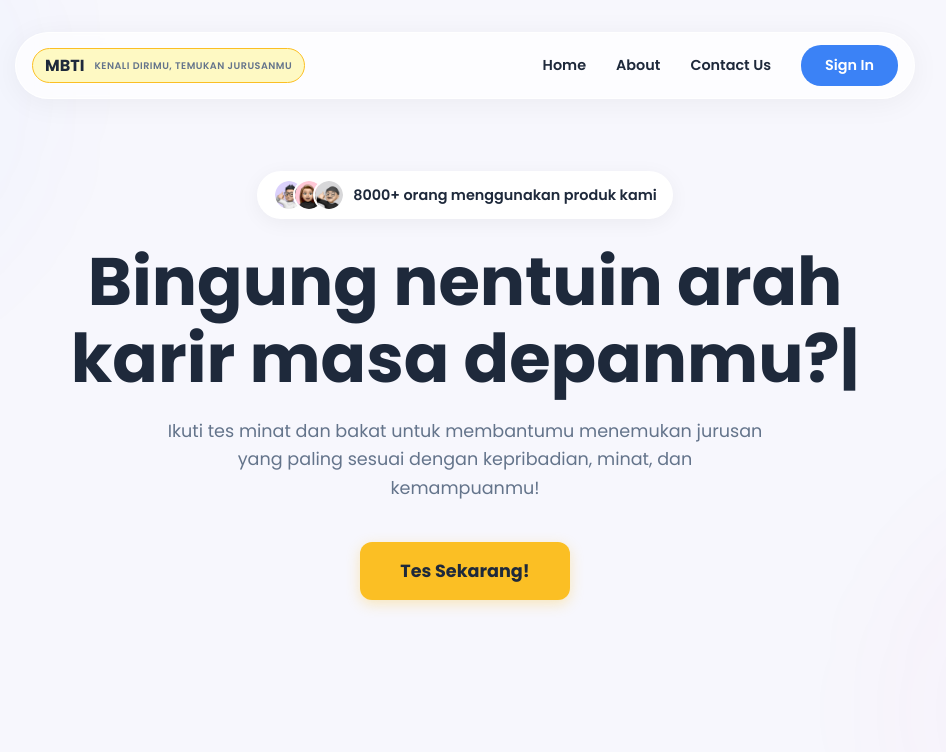
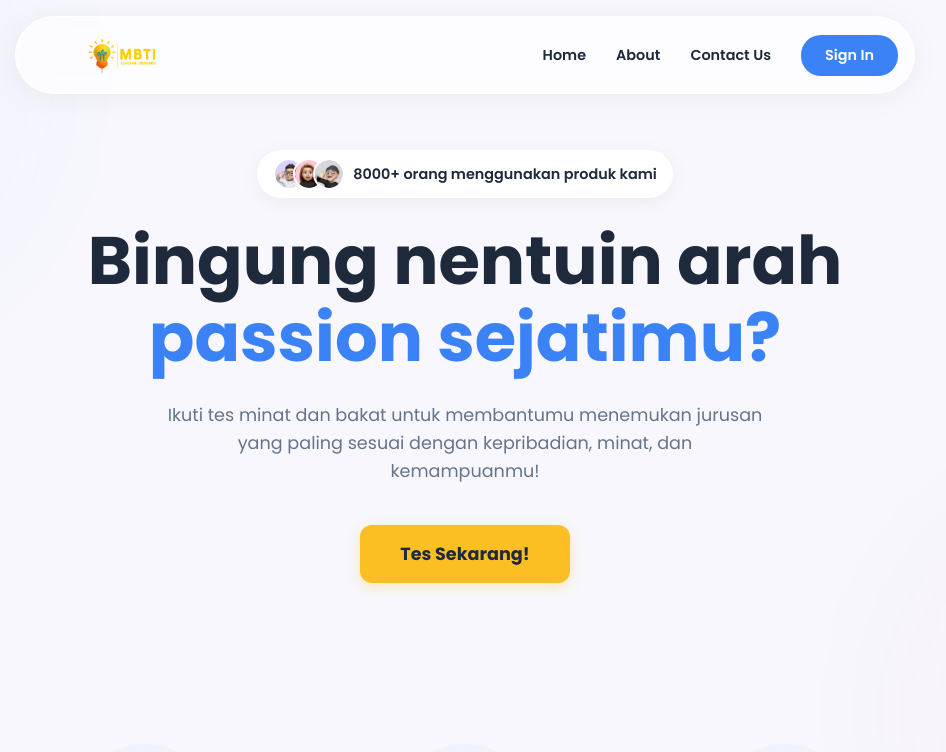
Before and after one commit to alwifdd/jurusan-app, a Next.js app: page / in a window 1280 px wide. Shown: the top 752 px of the page, without its empty margins (175-1121 px from the left). Built offline with nearby package versions, Linux system fonts and the light colour scheme; no server answers.

Commit message:
logo & humburger fix

```diff
--- a/src/app/globals.css
+++ b/src/app/globals.css
@@ -11,25 +11,32 @@
   --font-family: "Poppins", sans-serif;
 }
 
-/* Tambahkan ini untuk box-sizing yang lebih baik secara global */
-html {
-  box-sizing: border-box;
+/* ========================================================= */
+/* ===== SOLUSI FINAL UNTUK MASALAH GESER KE SAMPING ===== */
+/* ========================================================= */
+html,
+body {
+  max-width: 100%;
   overflow-x: hidden;
 }
+
+#__next {
+  width: 100%;
+  overflow-x: hidden;
+}
+/* ========================================================= */
 
 *,
 *::before,
 *::after {
-  box-sizing: inherit;
+  box-sizing: border-box;
 }
-/* ----------------------------------------------------------- */
 
 body {
   margin: 0;
   font-family: var(--font-family);
   background-color: var(--bg-main);
   color: var(--text-dark);
-  overflow-x: hidden; /* Mencegah scroll horizontal pada body */ /* <--- TAMBAHAN DI SINI */
 }
 
 .container {
--- a/src/components/HeroSection/HeroSection.tsx
+++ b/src/components/HeroSection/HeroSection.tsx
@@ -1,11 +1,20 @@
-// src/app/components/HeroSection/HeroSection.tsx
+// src/app/components/HeroSection/HeroSection.tsx (FINAL DENGAN ANIMASI ULANG SAAT SCROLL)
+
 "use client";
-import React from "react";
+import React, { useState, useEffect, useRef } from "react";
 import Image from "next/image";
-import { TypeAnimation } from "react-type-animation";
-import { motion } from "framer-motion";
-import Link from "next/link"; // Pastikan Link diimpor
+import { motion, AnimatePresence, useInView } from "framer-motion"; // 1. Impor useInView
+import Link from "next/link";
 import styles from "@/components/styles/HeroSection.module.css";
+
+// Teks yang akan ditampilkan (tidak berubah)
+const DISPLAY_TEXTS = [
+  "minat & potensimu?",
+  "karir masa depanmu?",
+  "passion sejatimu?",
+  "kelebihan dirimu?",
+  "jurusan kuliahmu?",
+];
 
 const containerVariants = {
   hidden: { opacity: 0 },
@@ -23,13 +32,44 @@ const itemVariants = {
 };
 
 const HeroSection = () => {
+  const [index, setIndex] = useState(0);
+
+  // 2. Siapkan ref dan hook useInView
+  const ref = useRef(null);
+  // `once: false` berarti animasi akan berjalan setiap kali masuk viewport
+  // `amount: 0.5` berarti komponen harus terlihat 50% sebelum 'isInView' menjadi true
+  const isInView = useInView(ref, { once: false, amount: 0.5 });
+
+  useEffect(() => {
+    // 3. Hanya jalankan timer jika komponen terlihat di layar
+    if (isInView) {
+      // Reset indeks ke 0 setiap kali komponen terlihat lagi
+      setIndex(0);
+
+      const timer = setInterval(() => {
+        setIndex((prevIndex) => {
+          if (prevIndex >= DISPLAY_TEXTS.length - 1) {
+            clearInterval(timer); // Berhenti di teks terakhir
+            return DISPLAY_TEXTS.length - 1;
+          }
+          return prevIndex + 1;
+        });
+      }, 2500);
+
+      return () => clearInterval(timer);
+    }
+  }, [isInView]); // 4. Jadikan 'isInView' sebagai dependency
+
   return (
-    <div className="container">
+    // 5. Pasang 'ref' ke elemen yang ingin dideteksi
+    <div className="container" ref={ref}>
       <motion.div
         className={styles.heroWrapper}
         variants={containerVariants}
         initial="hidden"
-        animate="visible"
+        // Animate saat masuk ke viewport
+        whileInView="visible"
+        viewport={{ once: true }}
       >
         <motion.div variants={itemVariants} className={styles.userCount}>
           <div className={styles.avatarStack}>
@@ -59,24 +99,21 @@ const HeroSection = () => {
         </motion.div>
 
         <motion.h1 variants={itemVariants} className={styles.heroTitle}>
-          Bingung nentuin arah{" "}
-          <span className={styles.typeAnimationWrapper}>
-            <TypeAnimation
-              sequence={[
-                "minat dan potensimu?",
-                2000,
-                "karir masa depanmu?",
-                2000,
-                "jurusan kuliahmu?",
-                2000,
-              ]}
-              wrapper="span"
-              speed={50}
-              repeat={Infinity}
-              cursor={true}
-              className={styles.actualTypeAnimation}
-            />
-          </span>
+          <span className={styles.staticText}>Bingung nentuin arah</span>
+          <div className={styles.rollingContainer}>
+            <AnimatePresence mode="wait">
+              <motion.span
+                key={DISPLAY_TEXTS[index]}
+                initial={{ filter: "blur(8px)", opacity: 0 }}
+                animate={{ filter: "blur(0px)", opacity: 1 }}
+                exit={{ filter: "blur(8px)", opacity: 0 }}
+                transition={{ duration: 0.5 }}
+                className={styles.rollingText}
+              >
+                {DISPLAY_TEXTS[index]}
+              </motion.span>
+            </AnimatePresence>
+          </div>
         </motion.h1>
 
         <motion.p variants={itemVariants} className={styles.heroSubtitle}>
@@ -85,8 +122,6 @@ const HeroSection = () => {
         </motion.p>
 
         <motion.div variants={itemVariants}>
-          {/* --- PERUBAHAN DI SINI --- */}
-          {/* Mengganti <a> dengan <Link> untuk mengarah ke halaman kuis */}
           <Link href="/quiz" className={styles.heroButton}>
             Tes Sekarang!
           </Link>
--- a/src/components/Navbar/Navbar.tsx
+++ b/src/components/Navbar/Navbar.tsx
@@ -1,4 +1,4 @@
-// src/app/components/Navbar/Navbar.tsx
+// src/app/components/Navbar/Navbar.tsx (FINAL BERSIH)
 "use client";
 
 import React, { useState, useEffect, useRef } from "react";
@@ -15,22 +15,13 @@ const Navbar = () => {
 
   const toggleMobileMenu = () => {
     setIsMobileMenuOpen(!isMobileMenuOpen);
-    // Jika dropdown profil terbuka saat menu mobile di-toggle, tutup dropdown profil. Ini sudah benar.
     if (isProfileDropdownOpen) {
       setIsProfileDropdownOpen(false);
     }
   };
 
   const toggleProfileDropdown = () => {
-    // Toggle state untuk buka/tutup dropdown profil
-    setIsProfileDropdownOpen((prevState) => !prevState); // Menggunakan functional update lebih aman
-
-    // BARIS DI BAWAH INI YANG MENYEBABKAN MASALAH DI MOBILE.
-    // SEHARUSNYA DIHAPUS ATAU DIKOMENTARI agar menu mobile tidak tertutup
-    // saat membuka dropdown profil di dalamnya.
-    // if (isMobileMenuOpen) setIsMobileMenuOpen((prevState) => !prevState);
-    // ^^^^^^^^^^^^^^^^^^^^^^^^^^^^^^^^^^^^^^^^^^^^^^^^^^^^^^^^^^^^^^^^^^^^^
-    // HAPUS ATAU KOMENTARI BARIS DI ATAS INI
+    setIsProfileDropdownOpen((prevState) => !prevState);
   };
 
   useEffect(() => {
@@ -50,15 +41,42 @@ const Navbar = () => {
     };
   }, [isProfileDropdownOpen]);
 
+  useEffect(() => {
+    if (isMobileMenuOpen) {
+      document.body.style.overflow = "hidden";
+    } else {
+      document.body.style.overflow = "auto";
+    }
+    return () => {
+      document.body.style.overflow = "auto";
+    };
+  }, [isMobileMenuOpen]);
+
   return (
+    <>
+      <header className={styles.header}>
         <div className="container">
           <nav className={styles.navbar}>
             <div className={styles.navLogo}>
               <Link href="/" className={styles.logoLinkInternal}>
-            <span className={styles.logoMbti}>MBTI</span>
-            <span className={styles.logoText}>
-              KENALI DIRIMU, TEMUKAN JURUSANMU
-            </span>
+                {/* Logo untuk Desktop */}
+                <Image
+                  src="/logodesktop.png"
+                  alt="JurusanKu Logo Desktop"
+                  height={52}
+                  width={177}
+                  className={styles.logoDesktop}
+                  priority
+                />
+                {/* Logo untuk Mobile */}
+                <Image
+                  src="/logomobile.png"
+                  alt="JurusanKu Logo Mobile"
+                  height={36}
+                  width={36}
+                  className={styles.logoMobile}
+                  priority
+                />
               </Link>
             </div>
 
@@ -130,11 +148,7 @@ const Navbar = () => {
                       <Link
                         href="/profile"
                         className={styles.dropdownLink}
-                    onClick={() => {
-                      setIsProfileDropdownOpen(false); // Tutup dropdown setelah klik
-                      // Jika ingin menu mobile juga tertutup setelah klik link ini:
-                      // if (isMobileMenuOpen) setIsMobileMenuOpen(false);
-                    }}
+                        onClick={() => setIsProfileDropdownOpen(false)}
                       >
                         <span role="img" aria-label="profile icon">
                           👤
@@ -144,9 +158,7 @@ const Navbar = () => {
                       <button
                         onClick={() => {
                           signOut();
-                      setIsProfileDropdownOpen(false); // Tutup dropdown setelah sign out
-                      // Jika ingin menu mobile juga tertutup setelah sign out:
-                      // if (isMobileMenuOpen) setIsMobileMenuOpen(false);
+                          setIsProfileDropdownOpen(false);
                         }}
                         className={styles.dropdownButton}
                       >
@@ -161,7 +173,9 @@ const Navbar = () => {
 
                 {status === "unauthenticated" && (
                   <Link href="/login" legacyBehavior passHref>
-                <a className={`${styles.navButton} ${styles.navButtonMobile}`}>
+                    <a
+                      className={`${styles.navButton} ${styles.navButtonMobile}`}
+                    >
                       Sign In
                     </a>
                   </Link>
@@ -169,8 +183,13 @@ const Navbar = () => {
               </div>
             </div>
           </nav>
-      {/* Jika Anda sebelumnya menghapus overlay karena tidak mau blur, pastikan elemennya juga sudah dihapus dari sini */}
         </div>
+      </header>
+
+      {isMobileMenuOpen && (
+        <div className={styles.overlay} onClick={toggleMobileMenu} />
+      )}
+    </>
   );
 };
 
--- a/src/components/styles/FooterSection.module.css
+++ b/src/components/styles/FooterSection.module.css
@@ -4,6 +4,8 @@
   color: white;
   padding: 60px 0 0;
   margin-top: auto;
+  width: 100%; /* <-- TAMBAHKAN INI */
+  overflow-x: hidden; /* <-- DAN INI */
 }
 
 .container {
--- a/src/components/styles/HeroSection.module.css
+++ b/src/components/styles/HeroSection.module.css
@@ -1,8 +1,10 @@
-/* src/components/styles/HeroSection.module.css */
+/* src/components/styles/HeroSection.module.css (FINAL FIX Z-INDEX) */
 
 .heroWrapper {
   text-align: center;
   padding: 40px 20px 60px;
+  position: relative; /* Menetapkan stacking context untuk hero section */
+  z-index: 1; /* Memastikan seluruh hero section berada di lapisan bawah */
 }
 
 .userCount {
@@ -35,33 +37,20 @@
   margin-left: 0;
 }
 
-/* --- DESKTOP STYLES --- */
 .heroTitle {
   font-size: 4.2rem;
   font-weight: 800;
   line-height: 1.15;
   color: var(--text-dark);
   max-width: 850px;
-  overflow-wrap: break-word;
-  word-break: break-word;
   margin: 0 auto 12px;
-  min-height: calc(1.15em * 2.1);
-}
-
-.typeAnimationWrapper {
-  display: inline-block;
-  text-align: left;
-  vertical-align: bottom;
-  min-width: 500px;
-  max-width: 100%;
-  min-height: calc(1.15em * 1.1);
 }
 
 .heroSubtitle {
   font-size: 1.1rem;
   color: var(--text-light);
   max-width: 600px;
-  margin: 0 auto 40px;
+  margin: 24px auto 40px;
   line-height: 1.6;
 }
 
@@ -82,7 +71,22 @@
   transform: translateY(-3px);
 }
 
-/* --- Media Query untuk Tablet (max-width: 768px) --- */
+.staticText {
+  display: block;
+}
+
+.rollingContainer {
+  display: inline-block;
+  vertical-align: bottom;
+}
+
+.rollingText {
+  color: #3b82f6;
+  display: inline-block;
+  width: 100%;
+  white-space: nowrap;
+}
+
 @media (max-width: 768px) {
   .userCount {
     font-size: 0.8rem;
@@ -93,23 +97,22 @@
   .heroTitle {
     font-size: 2.6rem;
     line-height: 1.2;
-    margin-bottom: 10px; /* Jarak untuk tablet. SESUAIKAN! */
-    /* min-height untuk total 2 baris (statis + animasi) */
-    min-height: calc(1.2em * 2.1); /* Cukup untuk ~2.1 baris. SESUAIKAN! */
+    margin-bottom: 10px;
+    display: flex;
+    flex-direction: column;
+    align-items: center;
+    gap: 0.2em;
   }
 
-  .typeAnimationWrapper {
-    display: block;
+  .rollingContainer {
     width: 100%;
     text-align: center;
-    min-width: auto;
-    min-height: calc(1.2em * 1.1);
   }
 
   .heroSubtitle {
     font-size: 1rem;
     max-width: 90%;
-    margin-top: 8px;
+    margin-top: 16px;
     margin-bottom: 36px;
   }
   .heroButton {
@@ -118,7 +121,6 @@
   }
 }
 
-/* --- Media Query untuk Mobile (max-width: 480px) --- */
 @media (max-width: 480px) {
   .heroWrapper {
     padding: 30px 15px 40px;
@@ -137,24 +139,16 @@
   }
 
   .heroTitle {
-    font-size: 1.7rem;
+    font-size: 2rem;
     line-height: 1.3;
     margin-bottom: 8px;
-    min-height: calc(1.3em * 2.3);
-  }
-
-  .typeAnimationWrapper {
-    display: block;
-    width: 100%;
-    text-align: center;
-    min-width: auto;
-    min-height: calc(1.3em * 1.3);
+    gap: 0.1em;
   }
 
   .heroSubtitle {
     font-size: 0.85rem;
     max-width: 95%;
-    margin-top: 6px;
+    margin-top: 12px;
     margin-bottom: 30px;
   }
   .heroButton {
--- a/src/components/styles/Navbar.module.css
+++ b/src/components/styles/Navbar.module.css
@@ -1,9 +1,17 @@
-/* File: src/components/styles/Navbar.module.css */
+/* File: src/components/styles/Navbar.module.css (FINAL CLEANED) */
 
-/* =============== BASE STYLES & NAVBAR CONTAINER =============== */
+.header {
+  position: sticky;
+  top: 0;
+  padding: 1rem 0;
+  width: 100%;
+  z-index: 50;
+  transition: top 0.3s;
+}
+
 .navbar {
   max-width: 900px;
-  margin: 2rem auto;
+  margin: 0 auto;
   display: flex;
   justify-content: space-between;
   align-items: center;
@@ -13,47 +21,28 @@
   border: 1px solid rgba(255, 255, 255, 0.9);
   border-radius: 50px;
   box-shadow: 0 4px 30px rgba(0, 0, 0, 0.05);
-  position: relative; /* Untuk positioning elemen child absolut seperti mobile menu */
 }
 
-/* =============== LOGO =============== */
+.overlay {
+  position: fixed;
+  top: 0;
+  left: 0;
+  right: 0;
+  bottom: 0;
+  background-color: rgba(29, 35, 42, 0.4);
+  backdrop-filter: blur(5px);
+  -webkit-backdrop-filter: blur(5px);
+  z-index: 40;
+}
+
 .navLogo {
   display: flex;
   align-items: center;
-  gap: 10px;
-  background-color: var(
-    --soft-yellow-bg
-  ); /* Pastikan variabel ini terdefinisi */
-  border: 1px solid var(--primary-yellow); /* Pastikan variabel ini terdefinisi */
-  padding: 4px 12px;
-  border-radius: 20px;
 }
-
-.logoLinkInternal {
-  text-decoration: none;
-  display: flex;
-  align-items: center;
-  gap: 10px;
-  color: inherit;
-}
-
-.logoMbti {
-  font-weight: 700;
-  color: var(--text-dark); /* Pastikan variabel ini terdefinisi */
-}
-
-.logoText {
-  font-size: 0.6rem;
-  font-weight: 600;
-  color: var(--text-light); /* Pastikan variabel ini terdefinisi */
-  letter-spacing: 0.5px;
-}
-
-/* =============== NAVIGATION LINKS WRAPPER (Desktop) =============== */
 .navLinksWrapper {
   display: flex;
   align-items: center;
-  gap: 30px; /* Jarak antara .navLinks dan .authSection */
+  gap: 30px;
 }
 
 .navLinks {
@@ -63,22 +52,24 @@
 
 .navLinks a {
   text-decoration: none;
-  color: var(--text-dark); /* Pastikan variabel ini terdefinisi */
+  color: var(--text-dark, #1e293b);
   font-weight: 600;
   font-size: 0.9rem;
 }
 
-/* =============== AUTHENTICATION SECTION (Base for Desktop) =============== */
+/* STYLES UNTUK LOGO BARU */
+.logoDesktop {
+  display: block; /* Tampilkan di desktop */
+  object-fit: contain;
+}
+.logoMobile {
+  display: none; /* Sembunyikan di desktop */
+}
+
 .authSection {
   display: flex;
   align-items: center;
   gap: 15px;
-}
-
-.userName {
-  color: var(--text-dark); /* Pastikan variabel ini terdefinisi */
-  font-weight: 600;
-  font-size: 0.9rem;
 }
 
 .navButton {
@@ -91,20 +82,13 @@
   font-size: 0.9rem;
   border: none;
   cursor: pointer;
-  /* text-align tidak diatur di sini agar bisa fleksibel, defaultnya left */
-}
-
-.logoutButton {
-  /* Styling khusus untuk logout button di sini jika ingin lebih spesifik dari .navButton */
-  /* Namun, untuk dropdown, kita akan style .dropdownButton */
 }
 
 .loadingText {
   font-size: 0.9rem;
-  color: var(--text-light); /* Pastikan variabel ini terdefinisi */
+  color: var(--text-light, #64748b);
 }
 
-/* =============== PROFILE AREA & DROPDOWN (Styling Inti untuk Semua Ukuran Layar) =============== */
 .profileArea {
   position: relative;
   display: flex;
@@ -167,7 +151,6 @@
     visibility 0s linear 0s;
 }
 
-/* Konten di dalam Dropdown */
 .dropdownHeader {
   padding: 10px 12px;
   border-bottom: 1px solid #e9ecef;
@@ -190,7 +173,6 @@
   line-height: 1.3;
 }
 
-/* Style dasar untuk SEMUA item yang bisa diklik di dropdown */
 .dropdownLink,
 .dropdownButton {
   display: flex;
@@ -209,33 +191,24 @@
   text-align: left;
 }
 
-/* Styling spesifik untuk .dropdownLink (misal: "Akun saya") */
 .dropdownLink {
-  color: #495057; /* Warna teks standar untuk link biasa */
+  color: #495057;
 }
 
 .dropdownLink:hover {
-  background-color: var(--primary-blue, #3b82f6); /* Latar biru saat hover */
-  color: #ffffff; /* Teks putih saat hover */
+  background-color: var(--primary-blue, #3b82f6);
+  color: #ffffff;
 }
 
-/* Styling spesifik untuk .dropdownButton (tombol "Logout") */
 .dropdownButton {
-  color: var(--danger-red, #ef4444); /* WARNA TEKS MERAH untuk logout */
+  color: var(--danger-red, #ef4444);
 }
 
 .dropdownButton:hover {
-  background-color: var(
-    --danger-red-bg-hover,
-    #fee2e2
-  ); /* Latar merah muda saat hover */
-  color: var(
-    --danger-red-text-hover,
-    #b91c1c
-  ); /* Warna teks merah lebih tua saat hover */
+  background-color: var(--danger-red-bg-hover, #fee2e2);
+  color: var(--danger-red-text-hover, #b91c1c);
 }
 
-/* Ikon di dalam dropdown (jika menggunakan span) */
 .dropdownLink span[role="img"],
 .dropdownButton span[role="img"] {
   font-size: 1rem;
@@ -243,20 +216,16 @@
   text-align: center;
 }
 
-/* STYLES UNTUK OVERLAY SUDAH DIHAPUS */
-
-/* =============== HAMBURGER BUTTON & MOBILE MENU STYLES =============== */
 .hamburgerButton {
   display: none;
   background: none;
   border: none;
   font-size: 2rem;
-  color: var(--text-dark); /* Pastikan variabel ini terdefinisi */
+  color: var(--text-dark, #1e293b);
   cursor: pointer;
   z-index: 1001;
 }
 
-/* --- Media Query untuk Mobile (Lebar layar <= 768px) --- */
 @media (max-width: 768px) {
   .hamburgerButton {
     display: block;
@@ -272,11 +241,11 @@
     right: 0;
     width: calc(100% - 32px);
     margin: 0 auto;
-    background: rgba(255, 255, 255, 0.95);
-    backdrop-filter: blur(10px);
+    background: #ffffff;
     padding: 20px 0;
     box-shadow: 0 10px 20px rgba(0, 0, 0, 0.1);
     border-radius: 20px;
+    border: 1px solid #e2e8f0;
     z-index: 1000;
     gap: 0;
   }
@@ -296,7 +265,7 @@
     padding: 15px 0;
     width: 100%;
     text-align: center;
-    border-bottom: 1px solid var(--border-color, #eeeeee); /* Fallback untuk border-color */
+    border-bottom: 1px solid var(--border-color, #eeeeee);
   }
 
   .navLinks a:last-child {
@@ -308,29 +277,19 @@
     width: 100%;
     padding: 15px 20px 0 20px;
     box-sizing: border-box;
-    align-items: center; /* PENTING: Memusatkan .profileArea dan tombol Sign In jika tidak full-width */
+    align-items: center;
   }
 
-  .navLinksWrapper.mobileMenuOpen .authSection .userName {
-    margin-bottom: 15px;
+  .navLinksWrapper.mobileMenuOpen .authSection .navButton {
+    width: 100%;
+    margin-top: 0;
     text-align: center;
   }
 
-  /* Tombol di dalam mobile menu (Sign In / Logout) */
-  .navLinksWrapper.mobileMenuOpen .authSection .navButton,
-  .navLinksWrapper.mobileMenuOpen .authSection .logoutButton {
-    /* Menargetkan juga .logoutButton jika ada */
-    width: 100%;
-    margin-top: 0; /* Reset margin-top jika ada dari desktop .navButton */
-    text-align: center; /* BARIS INI DITAMBAHKAN untuk memusatkan teks tombol */
-  }
-
-  /* PENYESUAIAN POSISI PROFILE DROPDOWN DI MOBILE MENU */
   .navLinksWrapper.mobileMenuOpen .profileDropdown {
     left: 50%;
     right: auto;
     transform: translateX(-50%) translateY(10px) scale(0.98);
-    /* width: 240px; /* Opsional: sesuaikan lebar jika perlu */
   }
 
   .navLinksWrapper.mobileMenuOpen .profileDropdownOpen {
@@ -338,14 +297,13 @@
   }
 }
 
-/* --- Media Query untuk Mobile Sangat Kecil (Lebar layar <= 480px) --- */
 @media (max-width: 480px) {
-  .logoText {
-    display: none;
+  /* TAMBAHKAN INI */
+  .logoDesktop {
+    display: none; /* Sembunyikan logo desktop di mobile */
   }
-
-  .navLogo {
-    padding: 6px 10px;
+  .logoMobile {
+    display: block; /* Tampilkan logo mobile di mobile */
   }
 
   .hamburgerButton {
@@ -357,6 +315,6 @@
   }
 
   .navLinksWrapper.mobileMenuOpen .profileDropdown {
-    width: 240px; /* Contoh: buat lebih sempit untuk layar sangat kecil */
+    width: 240px;
   }
 }
```
Also changed, not shown: src/components/styles/AboutSection.module.css (+17 -0 lines), public/logodesktop.png (added), public/logomobile.png (added). Lines whose indentation alone changed are shown as unchanged.
